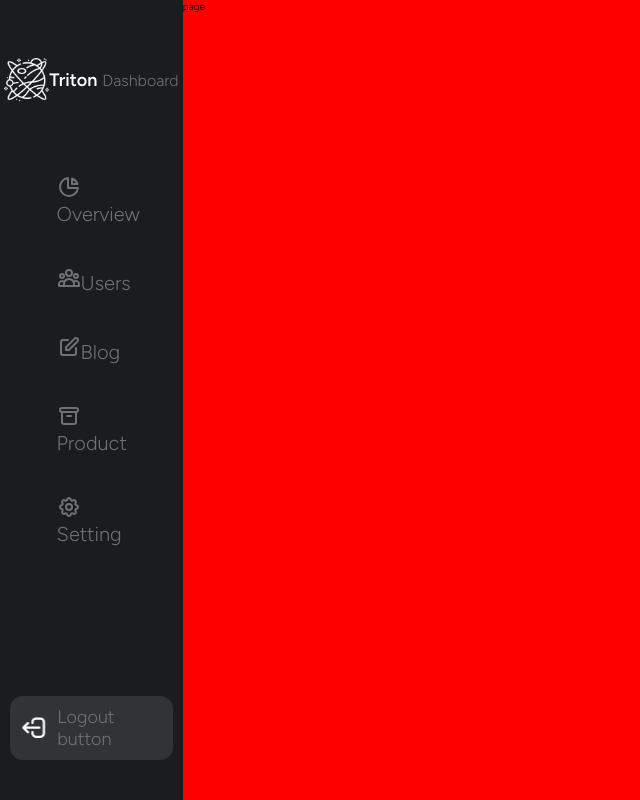
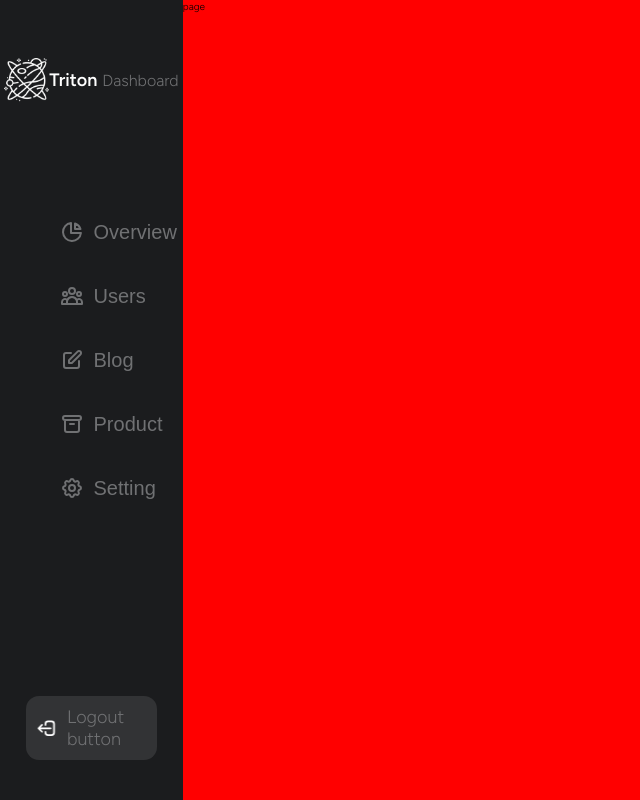
Before and after one commit to Triton-Halley/AdminDashbord, a Next.js app: page /admin in a window 1280 px wide. Shown: the whole page, without its empty margins (0-640 px from the left). Built offline with nearby package versions, Linux system fonts and the light colour scheme.

Commit message:
change menu link to button, useDispatch to update redux state and add handler for every button and use dispatcher and action to update view and add style to buttons

```diff
--- a/components/admin/menubar/menubar.js
+++ b/components/admin/menubar/menubar.js
@@ -1,11 +1,28 @@
-import Link from "next/link";
 import Image from "next/image";
 import classes from "./menubar.module.css";
 //logo
 import Planet from "../../../assets/Images/planets.png";
+import { useDispatch } from "react-redux";
+import { dashboardPageAction } from "../../../store/dashboardSlice";
 const Menubar = () => {
+  const dispatch = useDispatch();
   const logoutHandler = () => {
     //TODO
+  };
+  const overviewHandler = () => {
+    dispatch(dashboardPageAction.updateView("overview"));
+  };
+  const usersHandler = () => {
+    dispatch(dashboardPageAction.updateView("users"));
+  };
+  const blogHandler = () => {
+    dispatch(dashboardPageAction.updateView("blog"));
+  };
+  const productHandler = () => {
+    dispatch(dashboardPageAction.updateView("product"));
+  };
+  const settingHandler = () => {
+    dispatch(dashboardPageAction.updateView("setting"));
   };
   return (
     <>
@@ -20,6 +37,7 @@ const Menubar = () => {
           <ul>
             <li>
               <div>
+                <button onClick={overviewHandler}>
                   <svg
                     xmlns="http://www.w3.org/2000/svg"
                     className={classes.SvgIcon}
@@ -36,11 +54,13 @@ const Menubar = () => {
                       d="M20.488 9H15V3.512A9.025 9.025 0 0120.488 9z"
                     />
                   </svg>
-                <Link href="#">Overview</Link>
+                  <span>Overview</span>
+                </button>
               </div>
             </li>
             <li>
               <div>
+                <button onClick={usersHandler}>
                   <svg
                     xmlns="http://www.w3.org/2000/svg"
                     className={classes.SvgIcon}
@@ -52,11 +72,13 @@ const Menubar = () => {
                       d="M17 20h5v-2a3 3 0 00-5.356-1.857M17 20H7m10 0v-2c0-.656-.126-1.283-.356-1.857M7 20H2v-2a3 3 0 015.356-1.857M7 20v-2c0-.656.126-1.283.356-1.857m0 0a5.002 5.002 0 019.288 0M15 7a3 3 0 11-6 0 3 3 0 016 0zm6 3a2 2 0 11-4 0 2 2 0 014 0zM7 10a2 2 0 11-4 0 2 2 0 014 0z"
                     />
                   </svg>
-                <Link href="#">Users</Link>
+                  <span>Users</span>
+                </button>
               </div>
             </li>
             <li>
               <div>
+                <button onClick={blogHandler}>
                   <svg
                     xmlns="http://www.w3.org/2000/svg"
                     className={classes.SvgIcon}
@@ -68,11 +90,13 @@ const Menubar = () => {
                       d="M11 5H6a2 2 0 00-2 2v11a2 2 0 002 2h11a2 2 0 002-2v-5m-1.414-9.414a2 2 0 112.828 2.828L11.828 15H9v-2.828l8.586-8.586z"
                     />
                   </svg>
-                <Link href="#">Blog</Link>
+                  <span>Blog</span>
+                </button>
               </div>
             </li>
             <li>
               <div>
+                <button onClick={productHandler}>
                   <svg
                     xmlns="http://www.w3.org/2000/svg"
                     className={classes.SvgIcon}
@@ -84,11 +108,13 @@ const Menubar = () => {
                       d="M5 8h14M5 8a2 2 0 110-4h14a2 2 0 110 4M5 8v10a2 2 0 002 2h10a2 2 0 002-2V8m-9 4h4"
                     />
                   </svg>
-                <Link href="#">Product</Link>
+                  <span>Product</span>
+                </button>
               </div>
             </li>
             <li>
               <div>
+                <button onClick={settingHandler}>
                   <svg
                     xmlns="http://www.w3.org/2000/svg"
                     className={classes.SvgIcon}
@@ -105,7 +131,8 @@ const Menubar = () => {
                       d="M15 12a3 3 0 11-6 0 3 3 0 016 0z"
                     />
                   </svg>
-                <Link href="#">Setting</Link>
+                  <span>Setting</span>
+                </button>
               </div>
             </li>
           </ul>
--- a/components/admin/menubar/menubar.module.css
+++ b/components/admin/menubar/menubar.module.css
@@ -33,7 +33,7 @@
   justify-content: center;
 }
 .menuList ul {
-  width: 100%;
+  width: 80%;
   list-style: none;
   display: flex;
   flex-direction: column;
@@ -43,7 +43,7 @@
 }
 .menuList ul li {
   padding: 1rem;
-  padding-left: 2rem;
+  /* padding-left: 2rem; */
   display: flex;
   align-items: flex-start;
   justify-content: center;
@@ -61,12 +61,18 @@ ul li:hover .SvgIcon {
   stroke: #fff;
 }
 
-.menuList ul li div a {
+.menuList ul li div button {
+  background-color: transparent;
+  border: 0;
+  color: inherit;
+  display: flex;
+  align-items: center;
+  gap: 1rem;
   font-size: 2rem;
   cursor: pointer;
 }
 .logoutBtn {
-  width: 100%;
+  width: 80%;
   border-radius: 1.3rem;
   padding: 1rem;
   display: flex;
```
Lines whose indentation alone changed are shown as unchanged.
